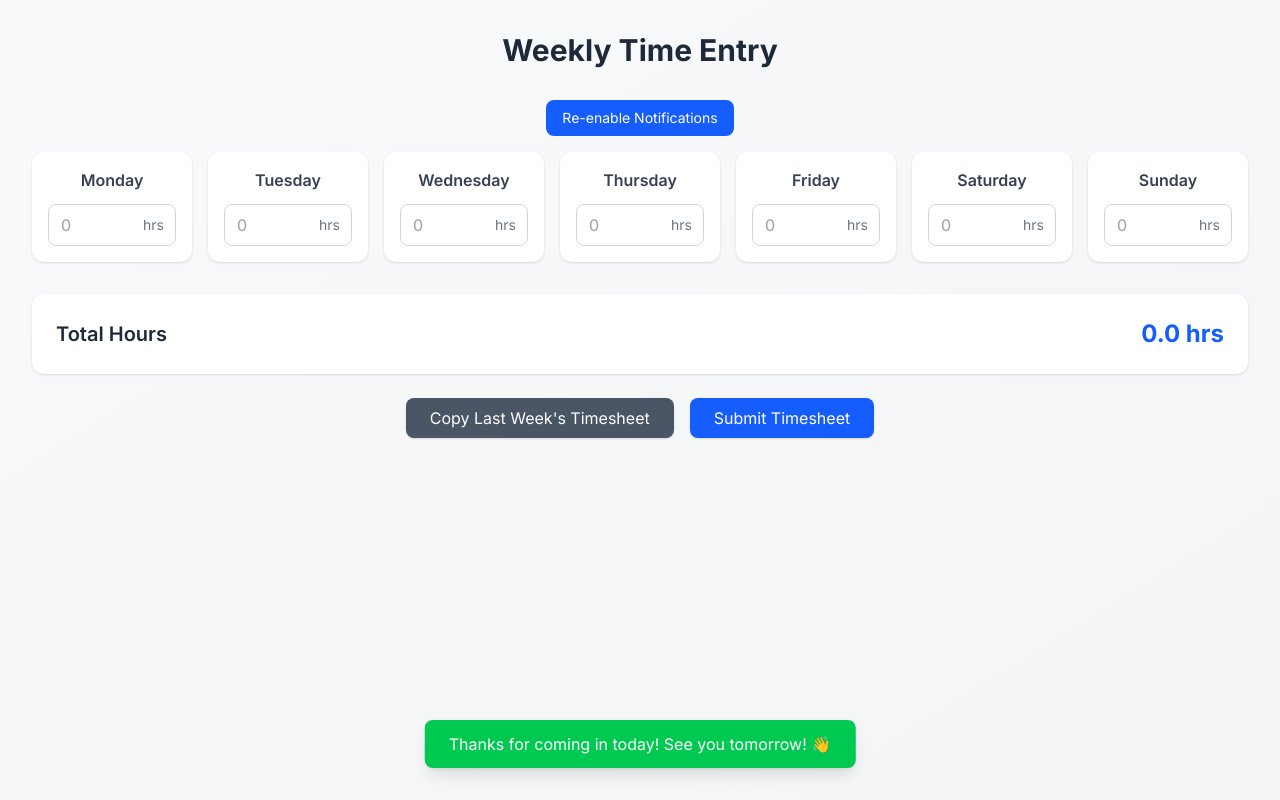
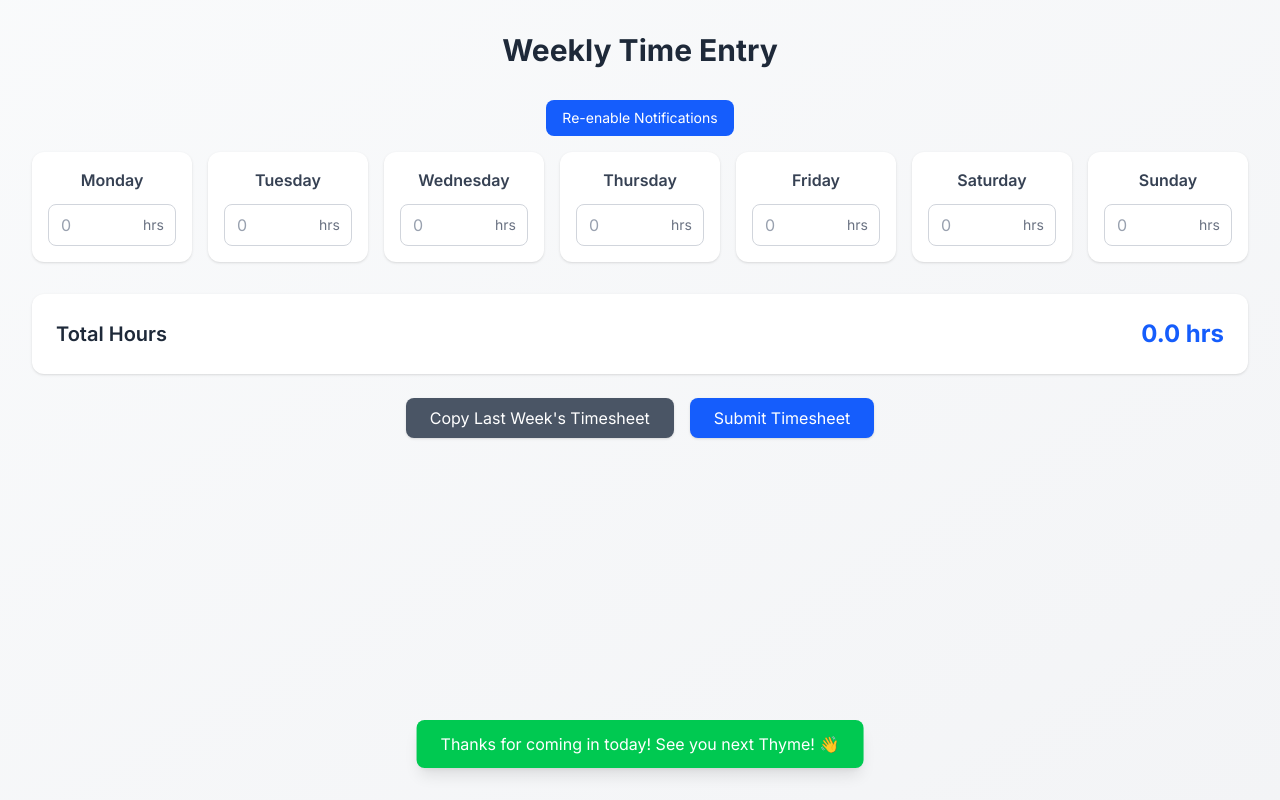
Before and after one commit to Richie97/thyme, a Next.js app: page / in a window 1280 px wide. Both pictures are taken after typing "5", "5", "5", "5", "5", "5" into the empty fields and a click on the button "Submit Timesheet". Built offline with nearby package versions, Linux system fonts and the light colour scheme.

Commit message:
Branding

```diff
--- a/src/app/page.tsx
+++ b/src/app/page.tsx
@@ -341,7 +341,7 @@ export default function Home() {
 
         {showThankYou && (
           <div className="fixed bottom-8 left-1/2 -translate-x-1/2 bg-green-500 text-white px-6 py-3 rounded-lg shadow-lg animate-fade-in">
-            Thanks for coming in today! See you tomorrow! 👋
+            Thanks for coming in today! See you next Thyme! 👋
           </div>
         )}
       </div>
```
